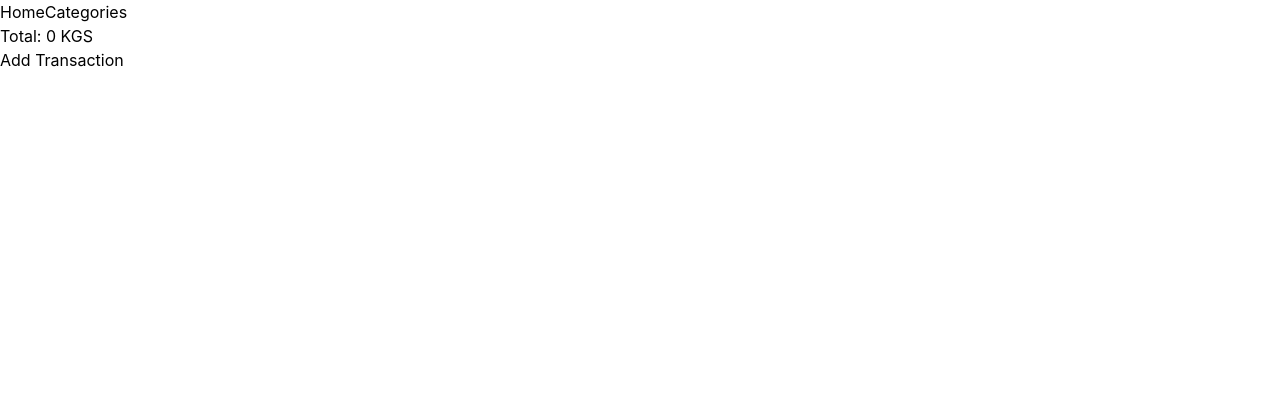
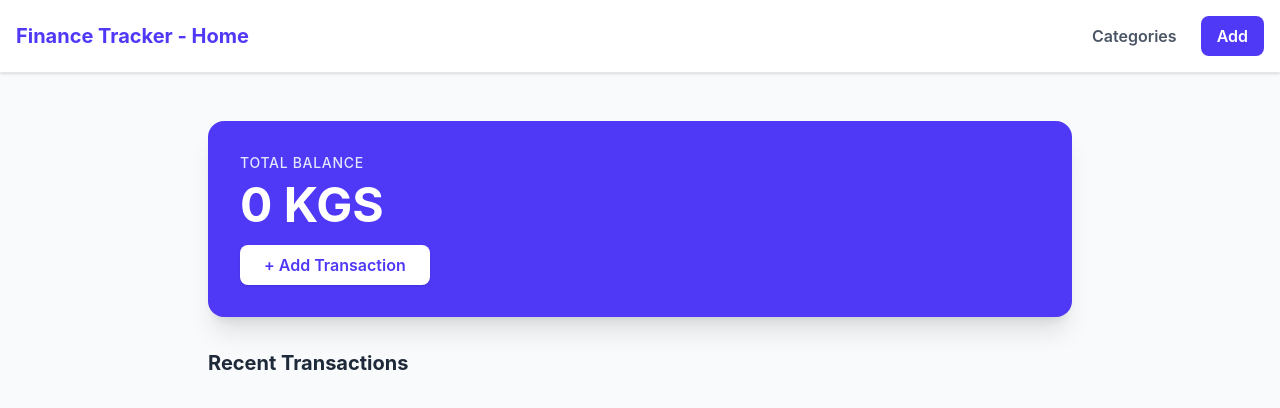
Before and after one commit to KanimetovDying2/TransactionTracker, a React (Vite) app: page / in a window 1280 px wide. Shown: the top 408 px of the page. Built offline with nearby package versions, Linux system fonts and the light colour scheme; no server answers.

Commit message:
style: add all styles for project and polished some code

```diff
--- a/src/App.tsx
+++ b/src/App.tsx
@@ -12,6 +12,7 @@ const router = createBrowserRouter([
     children: [
       { index: true, element: <HomePage /> },
       { path: "categories", element: <CategoriesPage /> },
+      { path: "add-transaction", element: <HomePage /> },
     ],
   },
 ]);
--- a/src/components/CategoryForm.tsx
+++ b/src/components/CategoryForm.tsx
@@ -13,30 +13,42 @@ const CategoryForm = ({ onSubmit, initialData }: Props) => {
 
   const handleSubmit = (e: React.FormEvent) => {
     e.preventDefault();
-
     if (name.trim().length === 0) {
       alert("Please type something before sending!");
       return;
     }
-
     onSubmit({ name: name.trim(), type });
   };
+
   return (
-    <form onSubmit={handleSubmit}>
+    <form onSubmit={handleSubmit} className="flex flex-col gap-4">
+      <h2 className="text-xl font-semibold mb-2">
+        {initialData ? "Edit Category" : "Add New Category"}
+      </h2>
+
       <input
+        className="w-full p-3 border border-gray-300 rounded-lg focus:ring-2 focus:ring-indigo-500 outline-none transition-all"
         value={name}
         onChange={(e) => setName(e.target.value)}
-        placeholder="Name"
+        placeholder="Category name"
         required
       />
+
       <select
+        className="w-full p-3 border border-gray-300 rounded-lg focus:ring-2 focus:ring-indigo-500 outline-none transition-all"
         value={type}
         onChange={(e) => setType(e.target.value as "income" | "expense")}
       >
         <option value="income">Income</option>
         <option value="expense">Expense</option>
       </select>
-      <button type="submit">Save</button>
+
+      <button
+        type="submit"
+        className="w-full bg-indigo-600 text-white py-3 rounded-lg font-semibold hover:bg-indigo-700 transition-colors shadow-md"
+      >
+        Save
+      </button>
     </form>
   );
 };
--- a/src/components/Layout.tsx
+++ b/src/components/Layout.tsx
@@ -2,12 +2,34 @@ import { Outlet, NavLink } from "react-router-dom";
 
 const Layout = () => {
   return (
-    <div>
-      <nav>
-        <NavLink to="/">Home</NavLink>
-        <NavLink to="/categories">Categories</NavLink>
+    <div className="min-h-screen bg-gray-50 text-gray-900">
+      <nav className="bg-white shadow-sm border-b border-gray-200">
+        <div className="container mx-auto px-4 py-4 flex justify-between items-center">
+          <NavLink to="/" className="text-xl font-bold text-indigo-600">
+            Finance Tracker - Home
+          </NavLink>
+
+          <div className="flex items-center gap-6">
+            <NavLink
+              to="/categories"
+              className={({ isActive }) =>
+                `font-semibold ${isActive ? "text-indigo-600" : "text-gray-600 hover:text-indigo-600"}`
+              }
+            >
+              Categories
+            </NavLink>
+
+            <NavLink
+              to="/add-transaction"
+              className="bg-indigo-600 text-white px-4 py-2 rounded-lg font-semibold hover:bg-indigo-700 transition"
+            >
+              Add
+            </NavLink>
+          </div>
+        </div>
       </nav>
-      <main>
+
+      <main className="container mx-auto px-4 py-8">
         <Outlet />
       </main>
     </div>
--- a/src/components/Modal.tsx
+++ b/src/components/Modal.tsx
@@ -16,16 +16,19 @@ const Modal = ({ isOpen, onClose, children }: Props) => {
   return (
     <div
       onClick={handleBackdropClick}
-      className="fixed inset-0 z-50 flex items-center justify-center bg-black/50 cursor-pointer"
+      className="fixed inset-0 z-50 flex items-center justify-center bg-black/50 backdrop-blur-sm transition-all"
     >
-      <div className="bg-white p-6 rounded shadow-lg w-96 cursor-default">
-        <button
-          type="button"
-          onClick={onClose}
-          className="float-right text-gray-500"
-        >
-          Close
-        </button>
+      <div className="bg-white p-6 rounded-2xl shadow-2xl w-96 max-w-[90%] transform transition-all cursor-default animate-in fade-in zoom-in duration-200">
+        <div className="flex justify-between items-center mb-4">
+          <h3 className="text-lg font-bold">Action</h3>
+          <button
+            type="button"
+            onClick={onClose}
+            className="text-gray-400 hover:text-gray-600 transition-colors p-1"
+          >
+            ✕
+          </button>
+        </div>
         {children}
       </div>
     </div>
--- a/src/index.css
+++ b/src/index.css
@@ -1 +1,31 @@
 @import "tailwindcss";
+
+@import url("https://fonts.googleapis.com/css2?family=Inter:wght@400;500;600;700&display=swap");
+
+body {
+  margin: 0;
+  font-family:
+    "Inter",
+    -apple-system,
+    BlinkMacSystemFont,
+    "Segoe UI",
+    Roboto,
+    sans-serif;
+  -webkit-font-smoothing: antialiased;
+  -moz-osx-font-smoothing: grayscale;
+  background-color: #f9fafb;
+}
+
+::-webkit-scrollbar {
+  width: 8px;
+}
+::-webkit-scrollbar-track {
+  background: #f1f1f1;
+}
+::-webkit-scrollbar-thumb {
+  background: #cbd5e1;
+  border-radius: 4px;
+}
+::-webkit-scrollbar-thumb:hover {
+  background: #94a3b8;
+}
--- a/src/pages/CategoriesPage.tsx
+++ b/src/pages/CategoriesPage.tsx
@@ -25,14 +25,6 @@ const CategoriesPage = () => {
     dispatch(fetchCategories());
   }, [dispatch]);
 
-  if (error) return <div>Error!</div>;
-  if (isLoading)
-    return (
-      <div>
-        <Spinner />
-      </div>
-    );
-
   const handleAddCategory = async (data: {
     name: string;
     type: "income" | "expense";
@@ -42,10 +34,30 @@ const CategoriesPage = () => {
     dispatch(fetchCategories());
   };
 
+  if (error) return <div>Error!</div>;
+  if (isLoading)
     return (
-    <div>
-      <h1>Categories!</h1>
-      <button onClick={() => setIsModalOpen(true)}>Add</button>
+      <div className="flex justify-center p-10">
+        <Spinner />
+      </div>
+    );
+
+  return (
+    <div className="max-w-4xl mx-auto p-4">
+      <div className="flex justify-between items-center mb-8">
+        <h1 className="text-3xl font-bold text-gray-800">Categories</h1>
+        <button
+          onClick={() => setIsModalOpen(true)}
+          className="bg-indigo-600 text-white px-6 py-2 rounded-lg font-semibold hover:bg-indigo-700 transition shadow-md"
+        >
+          + Add Category
+        </button>
+      </div>
+
+      <Modal isOpen={isModalOpen} onClose={() => setIsModalOpen(false)}>
+        <CategoryForm onSubmit={handleAddCategory} />
+      </Modal>
+
       <Modal
         isOpen={!!editingCategory}
         onClose={() => setEditingCategory(null)}
@@ -66,20 +78,41 @@ const CategoriesPage = () => {
         />
       </Modal>
 
+      <div className="grid gap-4">
         {categories.map((cat) => (
-        <div key={cat.id} className="flex gap-4 items-center mb-2">
-          <span>
-            {cat.name} ({cat.type})
+          <div
+            key={cat.id}
+            className="flex justify-between items-center bg-white p-4 rounded-xl shadow-sm border border-gray-100 hover:border-indigo-200 transition"
+          >
+            <div className="flex items-center gap-4">
+              <span
+                className={`px-3 py-1 rounded-full text-xs font-bold uppercase ${cat.type === "income" ? "bg-green-100 text-green-700" : "bg-red-100 text-red-700"}`}
+              >
+                {cat.type}
               </span>
+              <span className="font-medium text-lg text-gray-700">
+                {cat.name}
+              </span>
+            </div>
+
+            <div className="flex gap-2">
+              <button
+                onClick={() => setEditingCategory(cat)}
+                className="text-gray-500 hover:text-indigo-600 px-3 py-1 transition"
+              >
+                Edit
+              </button>
               <button
                 onClick={() => dispatch(deleteCategory(cat.id))}
                 disabled={isDeleting}
+                className="text-gray-400 hover:text-red-600 px-3 py-1 transition"
               >
                 {isDeleting ? "..." : "Delete"}
               </button>
-          <button onClick={() => setEditingCategory(cat)}>Edit</button>
+            </div>
           </div>
         ))}
+      </div>
     </div>
   );
 };
--- a/src/pages/HomePage.tsx
+++ b/src/pages/HomePage.tsx
@@ -1,4 +1,5 @@
 import { useEffect, useState } from "react";
+import { useLocation, useNavigate } from "react-router-dom";
 import { useAppDispatch, useAppSelector } from "../app/hooks";
 import { fetchTransactions } from "../features/transactions/transactionsSlice";
 import { fetchCategories } from "../features/categories/categoriesSlice";
@@ -9,17 +10,26 @@ import dayjs from "dayjs";
 import Spinner from "../components/Spinner";
 
 const HomePage = () => {
+  const location = useLocation();
+  const navigate = useNavigate();
   const dispatch = useAppDispatch();
+
   const transactions = useAppSelector((state) => state.transactions.items);
   const categories = useAppSelector((state) => state.categories.items);
   const isLoading = useAppSelector((state) => state.transactions.isLoading);
 
-  const [isModalOpen, setIsModalOpen] = useState(false);
+  const [isModalOpen, setIsModalOpen] = useState(
+    location.pathname === "/add-transaction",
+  );
 
   useEffect(() => {
     dispatch(fetchTransactions());
     dispatch(fetchCategories());
   }, [dispatch]);
+
+  useEffect(() => {
+    setIsModalOpen(location.pathname === "/add-transaction");
+  }, [location.pathname]);
 
   const handleAddTransaction = async (data: {
     category: string;
@@ -29,6 +39,11 @@ const HomePage = () => {
     await dispatch(addTransaction(data));
     setIsModalOpen(false);
     dispatch(fetchTransactions());
+  };
+
+  const handleCloseModal = () => {
+    setIsModalOpen(false);
+    navigate("/");
   };
 
   const sortedTransactions = [...transactions].sort(
@@ -49,32 +64,57 @@ const HomePage = () => {
     );
 
   return (
-    <div>
-      <h1>Total: {total} KGS</h1>
-      <button onClick={() => setIsModalOpen(true)}>Add Transaction</button>
+    <div className="max-w-4xl mx-auto p-4">
+      <div className="bg-indigo-600 rounded-2xl p-8 mb-8 text-white shadow-xl">
+        <p className="text-indigo-100 text-sm font-medium uppercase tracking-wider mb-2">
+          Total Balance
+        </p>
+        <h1 className="text-5xl font-bold mb-4">
+          {total.toLocaleString()} KGS
+        </h1>
+        <button
+          onClick={() => setIsModalOpen(true)}
+          className="bg-white text-indigo-600 px-6 py-2 rounded-lg font-semibold hover:bg-indigo-50 transition shadow-sm"
+        >
+          + Add Transaction
+        </button>
+      </div>
 
-      <Modal isOpen={isModalOpen} onClose={() => setIsModalOpen(false)}>
+      <Modal isOpen={isModalOpen} onClose={handleCloseModal}>
         <TransactionForm onSubmit={handleAddTransaction} />
       </Modal>
 
+      <div className="space-y-4">
+        <h2 className="text-xl font-bold text-gray-800">Recent Transactions</h2>
         {sortedTransactions.map((t) => {
           const category = categories.find((c) => c.id === t.category);
           if (!category) return null;
 
-        const sign = category.type === "income" ? "+" : "-";
+          const isIncome = category.type === "income";
 
           return (
-          <div key={t.id} className="border p-2 mb-2">
-            <span>{dayjs(t.createdAt).format("DD.MM.YYYY HH:mm:ss")}</span>
-            <span> {category.name} </span>
-            <span>
-              {sign}
-              {t.amount} KGS
+            <div
+              key={t.id}
+              className="flex justify-between items-center bg-white p-4 rounded-xl shadow-sm border border-gray-100"
+            >
+              <div className="flex flex-col">
+                <span className="font-semibold text-gray-800">
+                  {category.name}
+                </span>
+                <span className="text-xs text-gray-400">
+                  {dayjs(t.createdAt).format("DD MMM, HH:mm")}
+                </span>
+              </div>
+              <span
+                className={`font-bold text-lg ${isIncome ? "text-green-600" : "text-red-600"}`}
+              >
+                {isIncome ? "+" : "-"} {t.amount.toLocaleString()} KGS
               </span>
             </div>
           );
         })}
       </div>
+    </div>
   );
 };
 
--- a/src/pages/NotFoundPage.tsx
+++ b/src/pages/NotFoundPage.tsx
@@ -1,4 +1,19 @@
 const NotFoundPage = () => {
-  return <div>Page not found!</div>;
+  return (
+    <div className="min-h-[60vh] flex flex-col items-center justify-center text-center p-4">
+      <h1 className="text-9xl font-bold text-indigo-600 mb-4">404</h1>
+      <h2 className="text-2xl font-semibold text-gray-800 mb-2">
+        Page not found
+      </h2>
+      <p className="text-gray-500 mb-8 max-w-sm">Oops!</p>
+      <a
+        href="/"
+        className="bg-indigo-600 text-white px-8 py-3 rounded-lg font-semibold hover:bg-indigo-700 transition-all shadow-md"
+      >
+        Go back home
+      </a>
+    </div>
+  );
 };
+
 export default NotFoundPage;
```
Also changed, not shown: src/components/TransactionForm.tsx (+23 -4 lines). Lines whose indentation alone changed are shown as unchanged.
